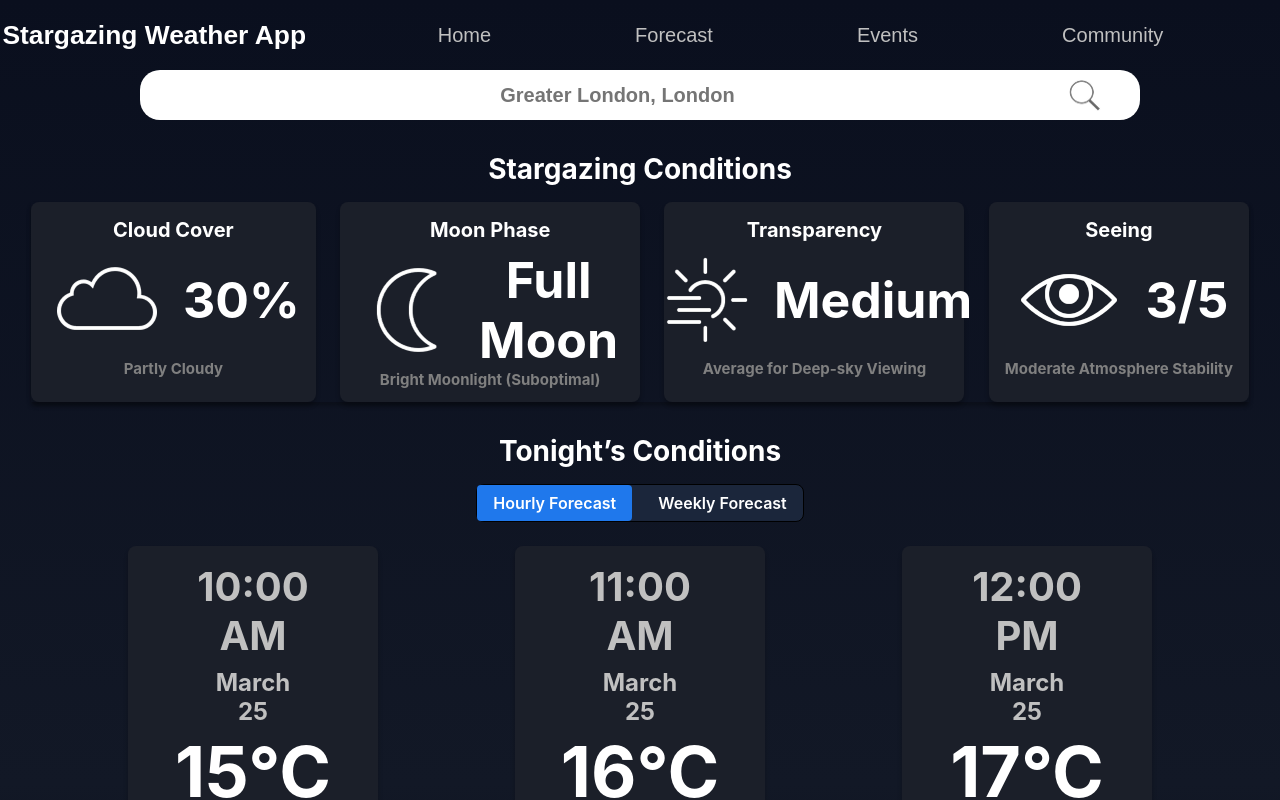
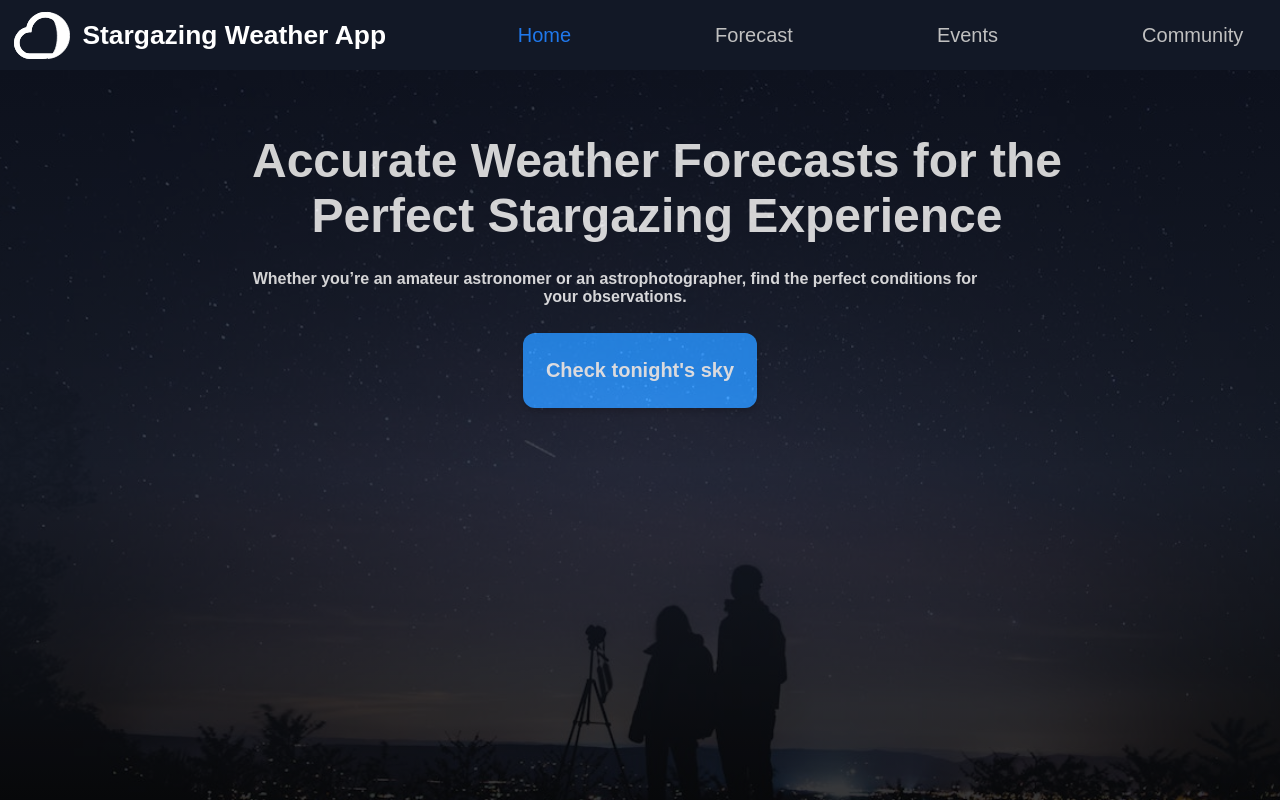
Before and after one commit to MahdiT1512/stargazing-weather-app, a React (Create React App) app: page / in a window 1280 px wide. Shown: the top 800 px of the page. Built offline with nearby package versions, Linux system fonts and the light colour scheme.

Commit message:
Homepage complete

```diff
--- a/src/App.jsx
+++ b/src/App.jsx
@@ -1,11 +1,29 @@
 import React from "react";
 import ForecastPage from "./Components/ForecastPage";
-
+import HomePage from "./Components/HomePage";
+import Navbar from "./Components/Navbar";
+import './Components/Navbar.css';
 
 const App = () => {
+  const [currentPage, setCurrentPage] = React.useState("home");
+
+  const renderPage = () => {
+    switch (currentPage) {
+      case "home":
+        return <HomePage />;
+      case "forecast":
+        return <ForecastPage />;
+      default:
+        return <HomePage />;
+    }
+  }
+  const handlePageChange = (page) => {
+    setCurrentPage(page);
+  };
   return (
     <div className="app">
-      <ForecastPage />
+    <Navbar currentPage={currentPage} setCurrentPage={setCurrentPage} />
+    {renderPage()}
     </div>
   );
 };
--- a/src/Components/ForecastPage.jsx
+++ b/src/Components/ForecastPage.jsx
@@ -230,7 +230,6 @@ const ForecastPage = () => {
 
   return (
     <div className="forecast-page">
-      <Navbar />
 
       <div className="search-bar">
         <input
--- /dev/null
+++ b/src/Components/HomePage.css
@@ -0,0 +1,168 @@
+* {
+    margin: 0;
+    padding: 0;
+    box-sizing: border-box;
+  }
+
+    /* ========== HOME PAGE CONTAINER ========== */
+
+.homepage{
+    position: relative;
+    width: 100%;
+    min-height: 100vh;
+    background: linear-gradient(180deg, #0A0F1E 0%, #121826 50%, #000 100%);
+    display: flex;
+    flex-direction: column;
+    align-items: center;
+    color: #fff;
+    font-family: Inter, sans-serif;
+    overflow: hidden;
+
+  }
+
+  .home-container {
+    display: flex;
+    width: 62.5rem;
+    height: 25rem;
+    padding: 2.3125rem 6.5625rem;
+    flex-direction: column;
+    justify-content: center;
+    align-items: center;
+    flex-shrink: 0;
+    color: #fff;
+}
+.home-title{
+    display: flex;
+    justify-content: center;
+    align-items: center;
+    gap: 0.625rem;
+    padding-right: 11rem;
+    color: #fff;
+    width: 62.5rem;
+    flex-direction: column;
+    justify-content: center;
+    align-self: stretch;
+    text-align: center;
+    font-family: Montserrat,sans-serif;
+    font-size: 3rem;
+    font-style: normal;
+    font-weight: 700;
+    line-height: normal;
+}
+.home-description{
+    width: 46.25rem;
+    display: flex;
+    padding: 1.6875rem 0rem;
+    flex-direction: column;
+    justify-content: center;
+    align-items: center;
+    gap: 0.625rem;
+    align-self: stretch;
+    color: #FFF;
+    text-align: center;
+    font-family: Montserrat, sans-serif;
+    font-size: 1rem;
+    font-style: normal;
+    font-weight: 700;
+    line-height: normal;
+}
+.homepage::before {
+    content: "";
+    position: absolute;
+    top: 0;
+    left: 0;
+    width: 100%;
+    height: 100%;
+    background: url('../Assets/HomeBackground.png') lightgray 50% / cover no-repeat;
+    opacity: 0.2;
+    pointer-events: none;
+}
+
+.get-started-btn{
+    width: 14.625rem;
+    height: 4.6875rem;
+    display: flex;
+    justify-content: center;
+    align-items: center;
+    border-radius: 0.75rem;
+    background-color: #1E90FF;
+    box-shadow: 0px 4px 4px 0px rgba(0, 0, 0, 0.25);
+    color: #FFF;
+    text-align: center;
+    font-family: Montserrat, sans-serif;
+    font-size: 1.25rem;
+    font-weight: 700;
+    text-decoration: none;
+    border: none;
+    cursor: pointer;
+    transition: background-color 0.1s ease-in-out;
+}
+.get-started-btn:hover {
+    background-color: #187bcd !important;
+}
+
+ /* ========== NAVBAR ========== */
+ .navbar {
+    display: flex;
+    max-width: 90rem;
+    height: 4.375rem;
+    justify-content: space-between;
+    align-items: center;
+    flex-shrink: 0;
+    background-color: linear-gradient(180deg, #121826 0%, #121826 50%, #000 100%);
+  }
+
+  .logo{
+    display: flex;
+    width: 25rem;
+    padding: 0.875rem;
+    justify-content: space-between;
+    align-items: center;
+    flex-shrink: 0;
+  }
+
+  .logo-name {
+   display: flex;
+   text-align: center;
+   font-family: 'Montserrat', sans-serif;
+   font-size: 1.65rem;
+   font-style: normal;
+   font-weight: 700;
+   line-height: normal;
+   color: #fff;
+  }
+  .logo-image{
+    max-width: 3.5rem;
+    height: 3.8125rem;
+    flex-shrink: 0;
+
+  }
+
+
+  .nav-links {
+    display: flex;
+    gap: 2rem;
+    list-style: none;
+  }
+
+  .nav-links a {
+    color: #C0C0C0;
+    text-align: center;
+    font-family: Montserrat, sans-serif;
+    font-size: 1.25rem;
+    font-style: normal;
+    font-weight: 400;
+    line-height: normal;
+    text-decoration: none;
+    padding: 3.5rem;
+  }
+
+  .login-btn {
+    background: #1f78ec;
+    color: #fff;
+    border: none;
+    max-width: 16rem;
+    padding: 0.875rem 1.3125rem;
+    border-radius: 4rem;
+    cursor: pointer;
+  }
--- /dev/null
+++ b/src/Components/HomePage.jsx
@@ -0,0 +1,35 @@
+import React from 'react';
+import './HomePage.css';
+import ForecastPage from './ForecastPage';
+
+function HomePage() {
+  const [isForecastPage, setIsForecastPage] = React.useState(false);
+
+  const handleGetStarted = () => {
+    setIsForecastPage(true);
+  };
+
+  return (
+    <div className='all-container'>
+      {!isForecastPage ? (
+        <div className='homepage'>
+          <div className='home-container'>
+            <h1 className='home-title'>
+              Accurate Weather Forecasts for the Perfect Stargazing Experience
+            </h1>
+            <p className='home-description'>
+              Whether you’re an amateur astronomer or an astrophotographer, find the perfect conditions for your observations.
+            </p>
+            <button className='get-started-btn' onClick={handleGetStarted}>
+              Check tonight's sky
+            </button>
+          </div>
+        </div>
+      ) : (
+        <ForecastPage />
+      )}
+    </div>
+  );
+}
+
+export default HomePage;
--- /dev/null
+++ b/src/Components/Navbar.css
@@ -0,0 +1,68 @@
+.navbar {
+    display: flex;
+    max-width: 100%;
+    height: 4.375rem;
+    justify-content: space-between;
+    align-items: center;
+    flex-shrink: 0;
+
+  }
+
+  .logo{
+    display: flex;
+    width: 25rem;
+    padding: 0.875rem;
+    justify-content: space-between;
+    align-items: center;
+    flex-shrink: 0;
+  }
+
+  .logo-name {
+   display: flex;
+   text-align: center;
+   font-family: 'Montserrat', sans-serif;
+   font-size: 1.65rem;
+   font-style: normal;
+   font-weight: 700;
+   line-height: normal;
+  }
+  .logo-image{
+    max-width: 3.5rem;
+    height: 3.8125rem;
+    flex-shrink: 0;
+
+  }
+
+
+  .nav-links {
+    display: flex;
+    gap: 2rem;
+    list-style: none;
+  }
+
+  .nav-links a {
+    color: #C0C0C0;
+    text-align: center;
+    font-family: Montserrat, sans-serif;
+    font-size: 1.25rem;
+    font-style: normal;
+    font-weight: 400;
+    line-height: normal;
+    text-decoration: none;
+    padding: 3.5rem;
+  }
+  .nav-links a:hover {
+    color: #1f78ec;
+  }
+.nav-links a.active {
+    color: #1f78ec;
+  }
+  .login-btn {
+    background: #1f78ec;
+    color: #fff;
+    border: none;
+    max-width: 16rem;
+    padding: 0.875rem 1.3125rem;
+    border-radius: 4rem;
+    cursor: pointer;
+  }
--- a/src/Components/Navbar.jsx
+++ b/src/Components/Navbar.jsx
@@ -1,17 +1,21 @@
 import React from 'react';
 import Logo from '../Assets/NavLogo.svg';
-const Navbar = () => {
-  return (
+import './Navbar.css';
+const Navbar = ({currentPage, setCurrentPage }) => {
+    const getActivePage = (page) => {
+        return currentPage === page ? 'active' : '';
+        }
+    return (
     <nav className="navbar">
       <div className='logo'>
         <img className = 'logo-image' src={Logo} alt="Stargazing Weather App Logo" />
       <div className="logo-name">Stargazing Weather App</div>
       </div>
       <ul className="nav-links">
-        <li><a href="/">Home</a></li>
-        <li><a href="/ForecastPage">Forecast</a></li>
-        <li><a href="/events">Events</a></li>
-        <li><a href="/community">Community</a></li>
+        <li><a className = {getActivePage('home')}href="#" onClick={() => setCurrentPage('home')}>Home</a></li>
+        <li><a className = {getActivePage('forecast')} href="#" onClick={() => setCurrentPage('forecast')}>Forecast</a></li>
+        <li><a className = {getActivePage('events')}href="#" onClick={() => setCurrentPage('events')}>Events</a></li>
+        <li><a className = {getActivePage('community')} href="#" onClick={() => setCurrentPage('community')}>Community</a></li>
       </ul>
       <button className="login-btn">Log In</button>
     </nav>
--- a/src/style.css
+++ b/src/style.css
@@ -1,4 +1,5 @@
 html, body {
     width: 100%;
     overflow-x: hidden;
+    background: linear-gradient(180deg, #121826 0%, #121826 50%, #000 100%);
   }
```
Also changed, not shown: src/Assets/HomeBackground.png (added).
